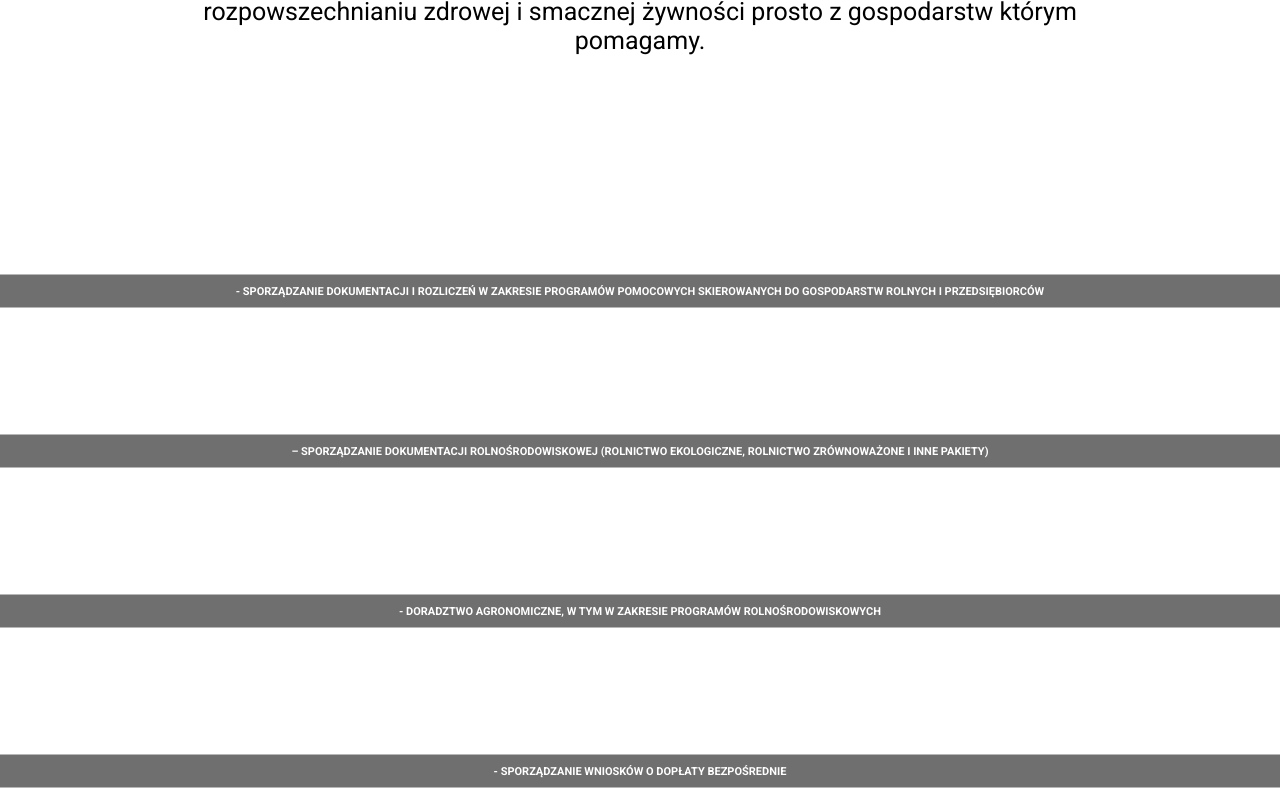
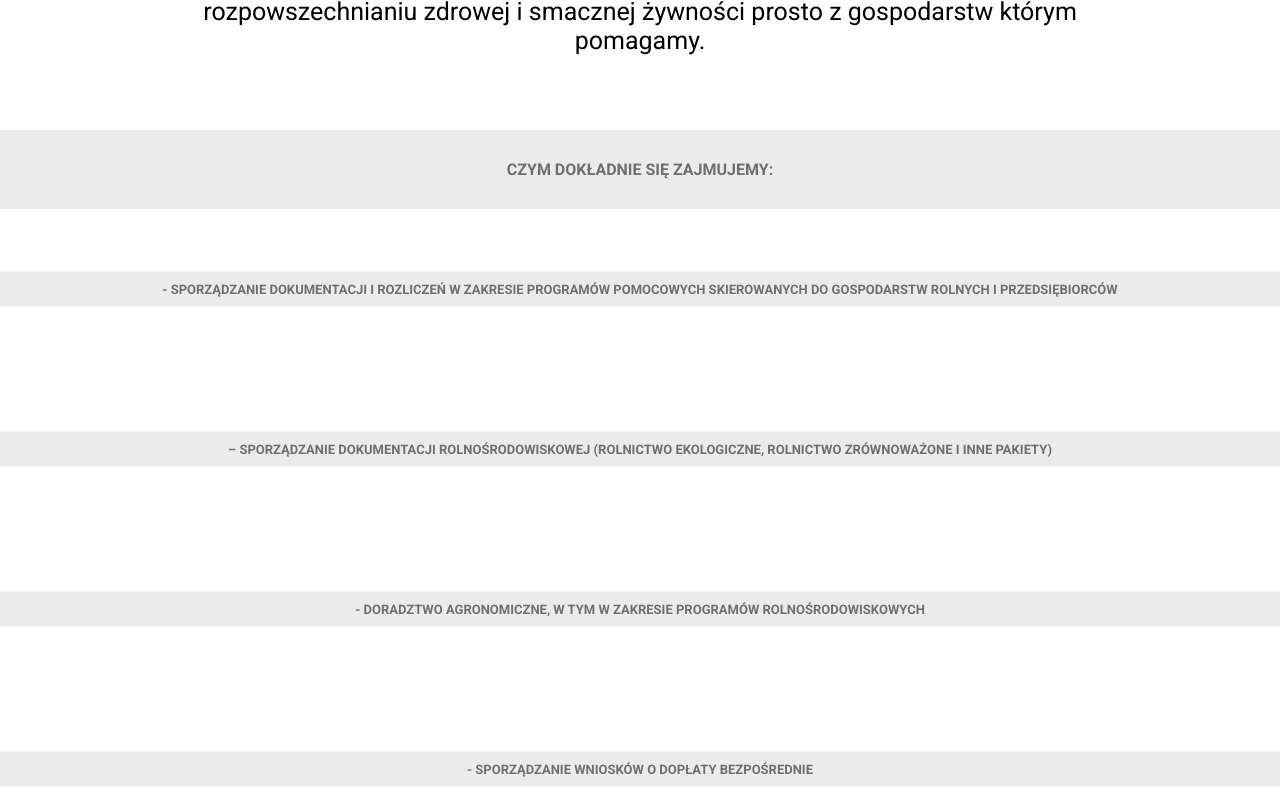
Before and after one commit to SuroKamilCode/ProjektKostro, a plain HTML site: page index.html in a window 1280 px wide. Shown: the part 1640-2440 px from the top of the page. Drawn offline with Linux system fonts and the light colour scheme.

Commit message:
_main few changes

```diff
--- a/sass/_main.sass
+++ b/sass/_main.sass
@@ -6,12 +6,16 @@ main
     opacity: .7
     margin: 0 auto
     .offer
-        font-size: 18px
+        font-size: 16px
         width: 100%
         text-align: center
         text-transform: uppercase
         padding: 30px 0
-        color: white
+        // color: white
+        // background-color: black
+        background-color: #ddd
+        color: black
+        opacity: .8
 
     .offers
         display: flex
@@ -25,8 +29,7 @@ main
             text-align: center
             padding: 15px 0 30px
             text-transform: uppercase
-            font-size: 11px
-            color: white
+            font-size: 13px
             font-weight: 700
             p
                 position: absolute
@@ -35,5 +38,7 @@ main
                 transform: translate(-50%,-50%)
                 width: 100%
                 padding: 10px 25px
-                background-color: black
+                opacity: 1
+                color: black
+                background-color: #ddd
                 opacity: .8
```
Also changed, not shown: css/style.css.
